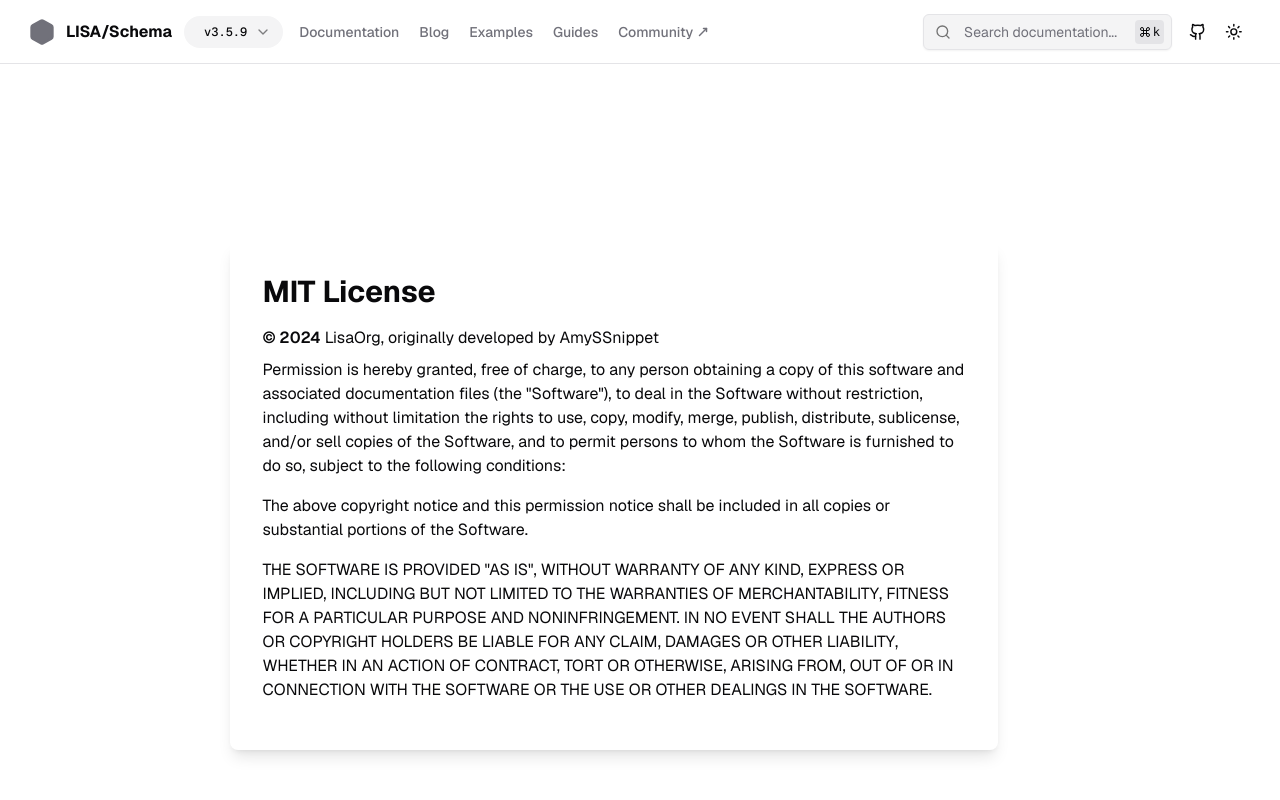
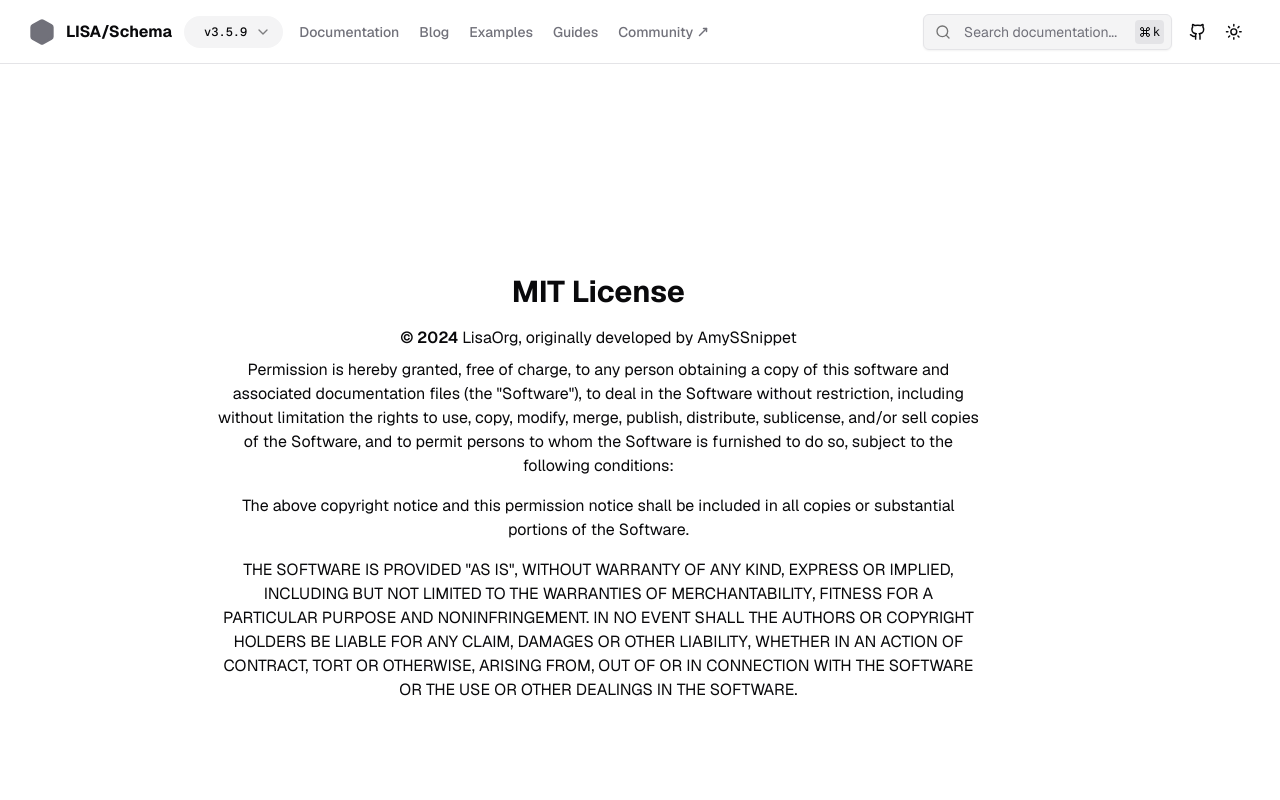
Before and after one commit to bradcn/schemadocv2, a Next.js app: page /license in a window 1280 px wide. Shown: the top 800 px of the page. Built offline with nearby package versions, Linux system fonts and the light colour scheme.

Commit message:
Update page.tsx

```diff
--- a/app/license/page.tsx
+++ b/app/license/page.tsx
@@ -1,11 +1,9 @@
-// app/license/page.tsx
-
 import React from 'react';
 
 const LicensePage = () => {
   return (
-    <div className="flex items-center justify-center min-h-screen px-4">
-      <div className="shadow-lg rounded-lg p-8 max-w-3xl w-full">
+    <div className="flex items-center justify-center min-h-screen text-center">
+      <div className="w-full max-w-3xl">
         <h1 className="text-3xl font-bold mb-4">MIT License</h1>
 
         <p className="mb-2">
```
